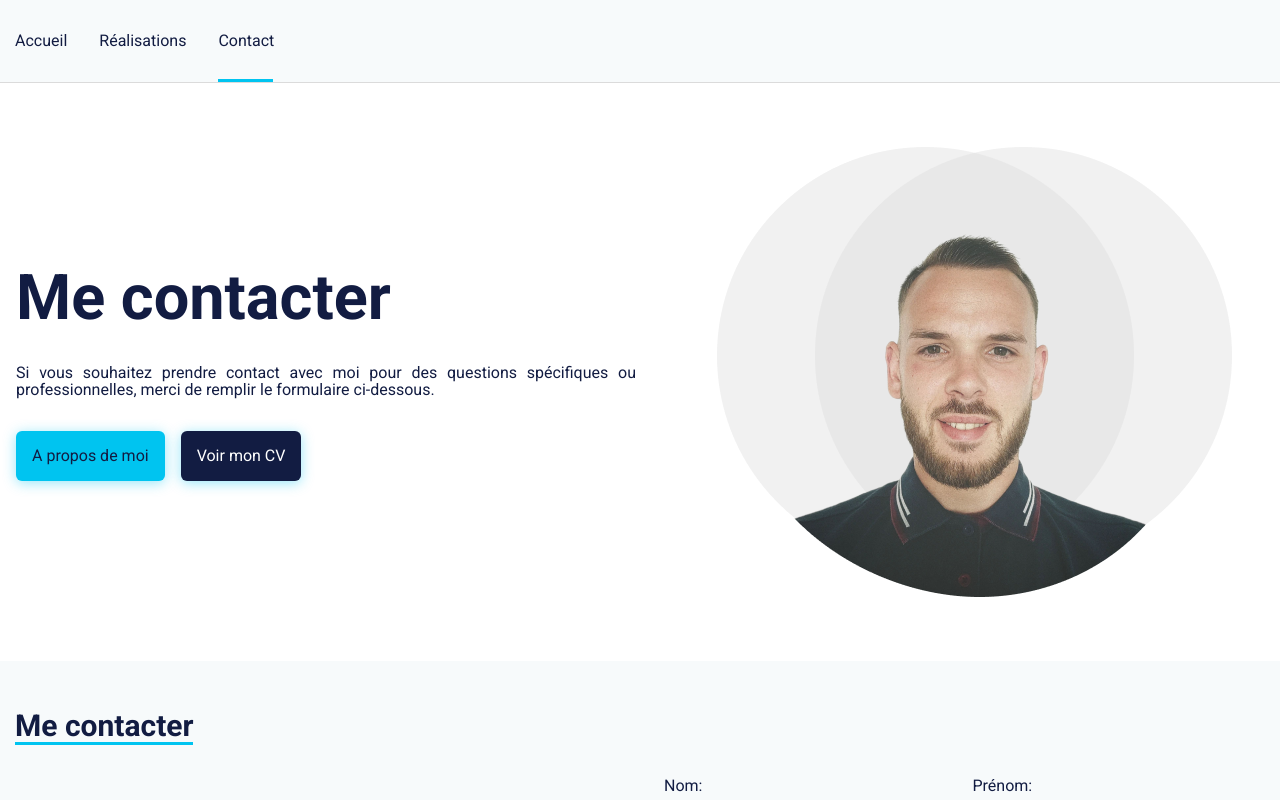
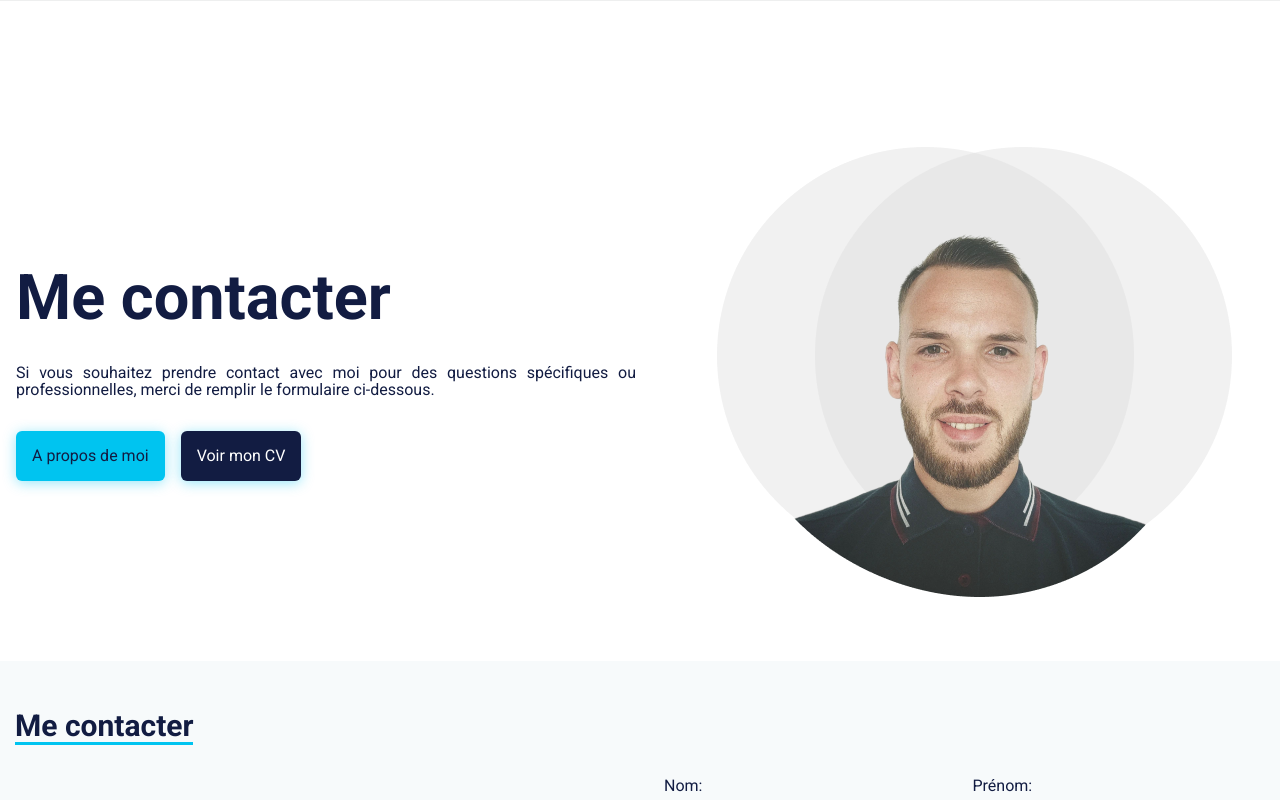
Before and after one commit to BrandonSev/portfolio-nextjs, a Next.js app: page /contact in a window 1280 px wide. Shown: the top 800 px of the page. Built offline with nearby package versions, Linux system fonts and the light colour scheme.

Commit message:
feat: reveal / hide navbar on scroll

```diff
--- a/components/Navbar.js
+++ b/components/Navbar.js
@@ -18,7 +18,24 @@ const Navbar = () => {
   const router = useRouter();
   const [width, setWidth] = useState(0);
   const [left, setLeft] = useState(0);
+  const [lastScroll, setLastScroll] = useState(0);
   const navLink = useRef();
+  const nav = useRef();
+
+  const handleScroll = () => {
+    const currScroll = window.scrollY;
+    if (lastScroll > currScroll) {
+      nav.current.classList.remove("hidden");
+    } else {
+      nav.current.classList.add("hidden");
+    }
+    setLastScroll(window.scrollY);
+  };
+
+  useEffect(() => {
+    window.addEventListener("scroll", handleScroll);
+    return () => window.removeEventListener("scroll", handleScroll);
+  });
 
   useEffect(() => {
     const navItem = navLink.current.childNodes;
@@ -42,7 +59,7 @@ const Navbar = () => {
     }
   }, [router.pathname]);
   return (
-    <nav>
+    <nav ref={nav}>
       <div className="container">
         <ul className="navbar" ref={navLink}>
           <li className="marker" style={{ width, left: left }} />
--- a/pages/mes-realisations/index.js
+++ b/pages/mes-realisations/index.js
@@ -108,6 +108,7 @@ const MesRealisations = ({ projectData }) => {
                               alt={project.images.alt || "image carousel"}
                               layout={"fill"}
                               objectFit="cover"
+                              priority
                             />
                           </div>
                           <div className="project_card__body">
--- a/styles/components/_navbar.scss
+++ b/styles/components/_navbar.scss
@@ -5,6 +5,7 @@ nav {
   background-color: var(--background-secondary);
   z-index: 2;
   border-bottom: 1px solid var(--border);
+  transition: transform 0.3s ease-in-out;
   .navbar {
     position: relative;
     display: flex;
@@ -28,4 +29,8 @@ nav {
       }
     }
   }
+
+  &.hidden {
+    transform: translateY(-100%);
+  }
 }
```
